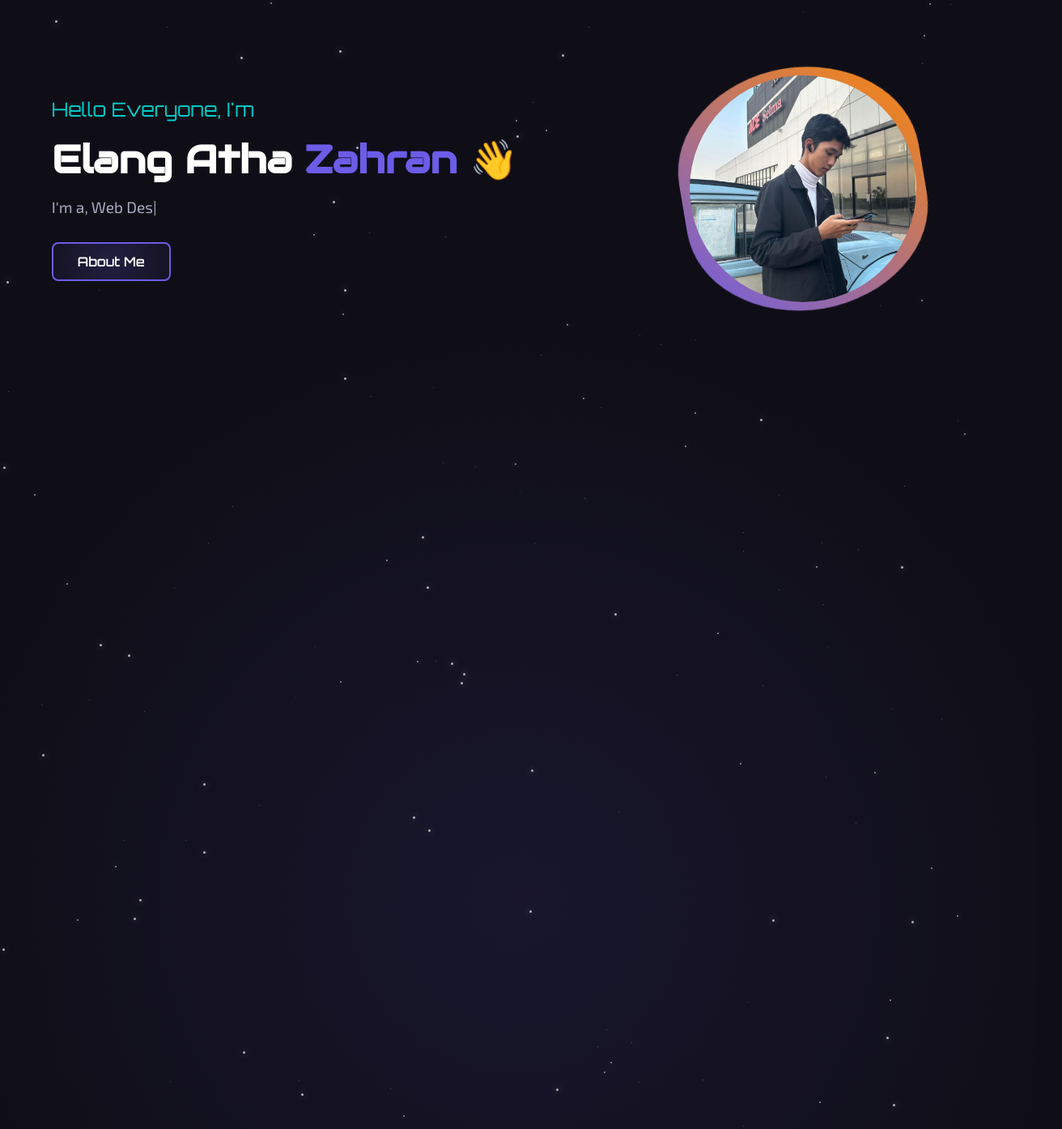
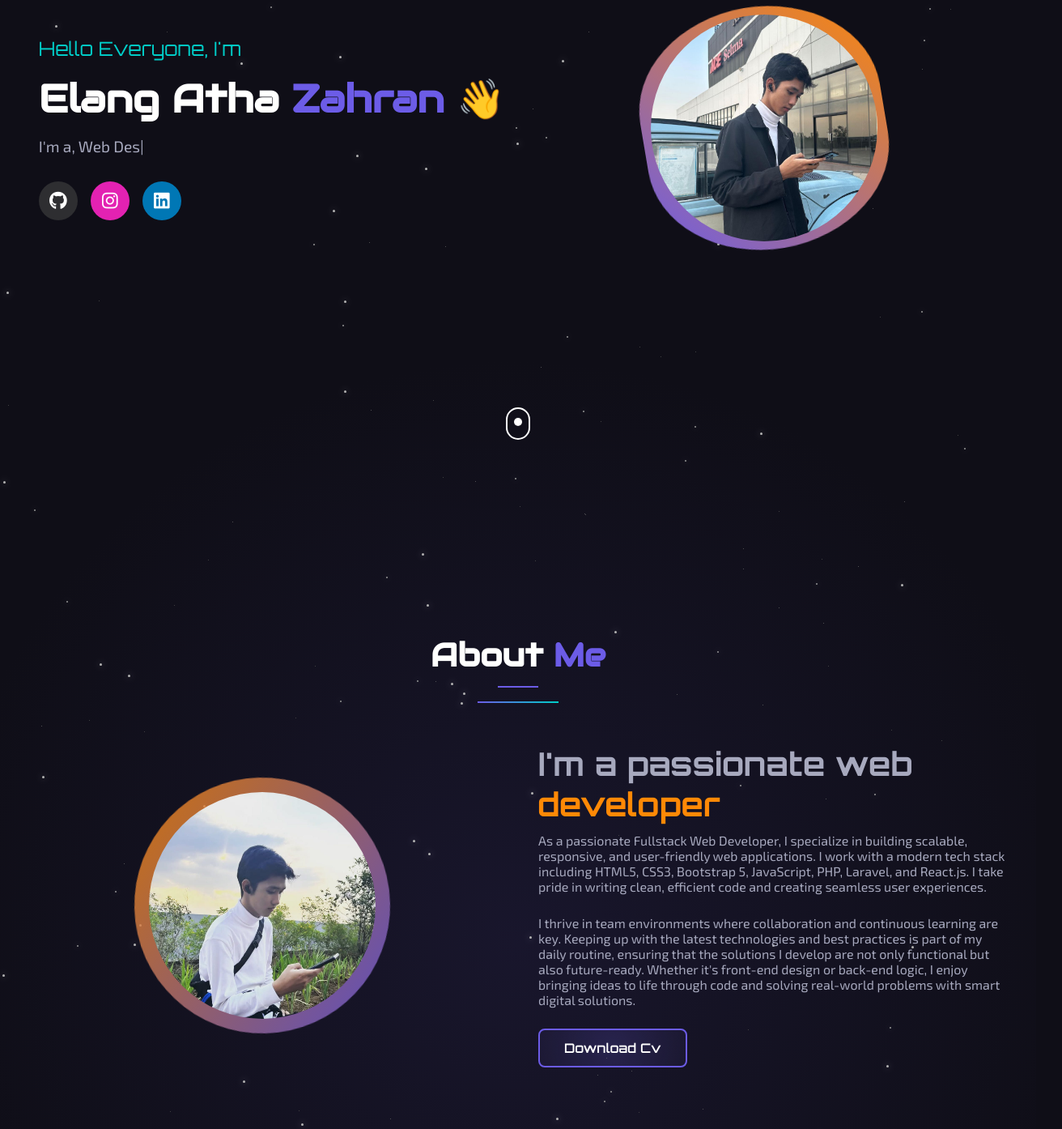
Before and after one commit to zayennn/cosmic-portfolio, a plain HTML site: page index.html in a window 1280 px wide. Shown: the part 221-1615 px from the top of the page at 81% size, 1312 px wide, since content can reach past the window. Drawn offline with nearby package versions, Linux system fonts and the light colour scheme.

Commit message:
adding aos

```diff
--- a/index.html
+++ b/index.html
@@ -12,8 +12,13 @@
     <link rel="stylesheet" href="./styles/stars.css">
     <link rel="stylesheet" href="./styles/navbar.css">
     <link rel="stylesheet" href="./styles/components.css">
+    <link rel="stylesheet" href="./styles/about.css">
 
+    <!-- font awesome -->
     <link rel="stylesheet" href="https://cdnjs.cloudflare.com/ajax/libs/font-awesome/6.4.0/css/all.min.css">
+
+    <!-- aos -->
+    <link rel="stylesheet" href="https://unpkg.com/aos@next/dist/aos.css" />
 </head>
 
 <body>
@@ -61,21 +66,43 @@
     <div class="container">
         <section class="hero" id="home">
             <div class="hero__content">
-                <p class="hero__subtitle">Hello Everyone, I'm</p>
-                <h1 class="hero__title">
+                <p class="hero__subtitle" data-aos="fade-up">Hello Everyone, I'm</p>
+                <h1 class="hero__title" data-aos="fade-up" data-aos-delay="300">
                     Elang Atha <span>Zahran 👋</span>
                 </h1>
-                <p class="hero__description">
+                <p class="hero__description" data-aos="fade-up" data-aos-delay="600">
                     I'm a, <span id="typed"></span>
                 </p>
-                <a href="#" class="btn btn-primary">About me</a>
+                <div class="hero__socials" data-aos="fade-up" data-aos-delay="900">
+                    <a href="#" class="github">
+                        <i class="fab fa-github"></i>
+                        <i class="fab fa-github"></i>
+                    </a>
+                    <a href="#" class="instagram">
+                        <i class="fab fa-instagram"></i>
+                        <i class="fab fa-instagram"></i>
+                    </a>
+                    <a href="#" class="linkedin">
+                        <i class="fab fa-linkedin"></i>
+                        <i class="fab fa-linkedin"></i>
+                    </a>
+                </div>
             </div>
-            <div class="image__content hero">
+            <div class="image__content hero" data-aos="fade-up" data-aos-delay="1200">
                 <img src="./images/me.jpg" alt="Profile Image">
             </div>
+
+            <a href="#about">
+                <button class="mouse__down">
+                    <div class="circle"></div>
+                    <p>
+                        Scroll Down
+                    </p>
+                </button>
+            </a>
         </section>
 
-        <!-- <section class="about" id="about">
+        <section class="about" id="about">
             <h1 class="section__title">
                 About <span>Me</span>
             </h1>
@@ -84,8 +111,25 @@
                 <div class="image__content about">
                     <img src="./images/about.jpg" alt="Elang Atha Zahran">
                 </div>
+                <div class="desc__about">
+                    <h1>I'm a passionate web <span>developer</span></h1>
+                    <p class="desc__about subtitle">
+                        As a passionate Fullstack Web Developer, I specialize in building scalable, responsive, and
+                        user-friendly web applications. I work with a modern tech stack including HTML5, CSS3, Bootstrap
+                        5, JavaScript, PHP, Laravel, and React.js. I take pride in writing clean, efficient code and
+                        creating seamless user experiences.
+                    </p>
+                    <p class="desc__about subtitle">
+                        I thrive in team environments where collaboration and continuous learning are key. Keeping up
+                        with the latest technologies and best practices is part of my daily routine, ensuring that the
+                        solutions I develop are not only functional but also future-ready. Whether it's front-end design
+                        or back-end logic, I enjoy bringing ideas to life through code and solving real-world problems
+                        with smart digital solutions.
+                    </p>
+                    <a href="#" class="btn btn-primary">Download Cv</a>
+                </div>
             </div>
-        </section> -->
+        </section>
         <div class="content__overlay about"></div>
     </div>
 
@@ -109,6 +153,12 @@
         });
     </script>
 
+    <!-- aos -->
+    <script src="https://unpkg.com/aos@next/dist/aos.js"></script>
+    <script>
+        AOS.init();
+    </script>
+
     <!-- my styles -->
     <script src="./scripts/cursor.js"></script>
     <script src="./scripts/stars.js"></script>
--- a/scripts/stars.js
+++ b/scripts/stars.js
@@ -94,7 +94,7 @@ function createBlackHole() {
 
     starsWrapper.appendChild(blackHole);
 
-    const radius = 250;
+    const radius = 200;
     const centerX = left + 60;
     const centerY = top + 60;
     const absorbedStars = [];
--- /dev/null
+++ b/styles/about.css
@@ -0,0 +1,100 @@
+section.about {
+    padding-top: 100px;
+}
+
+.about__content {
+    display: grid;
+    grid-template-columns: 1fr 1fr;
+    align-items: center;
+    justify-content: center;
+    gap: 50px;
+    padding: 50px 0;
+}
+
+.image__content.about {
+    position: relative;
+    width: 300px;
+    height: 300px;
+    border-radius: 50%;
+    display: flex;
+    align-items: center;
+    justify-content: center;
+    justify-self: center;
+    z-index: 1;
+}
+
+.image__content.about::before {
+    content: '';
+    position: absolute;
+    top: -8px;
+    left: -8px;
+    width: calc(100% + 16px);
+    height: calc(100% + 16px);
+    border-radius: 50%;
+    background: linear-gradient(45deg, var(--primary-color), var(--accent-color));
+    z-index: 0;
+    animation: rotateHeroImage 8s linear infinite;
+    /* filter: blur(3px); */
+    opacity: 0.8;
+}
+
+@keyframes rotateHeroImage {
+    0% {
+        transform: rotate(0deg);
+    }
+
+    100% {
+        transform: rotate(360deg);
+    }
+}
+
+.image__content.about img {
+    position: relative;
+    width: 280px;
+    height: 280px;
+    border-radius: 50%;
+    object-fit: cover;
+    z-index: 2;
+    border: 6px solid var(--card-bg);
+    display: block;
+    margin: 0 auto;
+}
+
+.desc__about {
+    display: flex;
+    flex-direction: column;
+    gap: 10px;
+}
+
+.desc__about h1 {
+    font-family: 'Orbitron', sans-serif;
+    font-size: 2.5rem;
+    color: var(--text-color);
+    max-width: 600px;
+}
+
+.desc__about h1 span {
+    color: var(--accent-color);
+}
+
+.desc__about.subtitle {
+    font-family: 'Exo 2', sans-serif;
+    color: var(--text-color);
+    margin-bottom: 1rem;
+}
+
+@media screen and (max-width: 992px) {
+    .about__content {
+        grid-template-columns: 1fr;
+        text-align: center;
+    }
+
+    .desc__about {
+        max-width: 700px;
+    }
+
+    .desc__about h1 {
+        font-size: 2rem;
+        text-align: center;
+    }
+}
--- a/styles/components.css
+++ b/styles/components.css
@@ -1,6 +1,14 @@
 /* section */
 section {
     min-height: 100vh;
+}
+
+.container {
+    position: relative;
+    top: 0;
+    left: 0;
+    width: 100%;
+    padding: 0 2rem;
 }
 
 .section__title {
@@ -117,3 +125,117 @@ section {
         transform: rotate(360deg);
     }
 }
+
+
+
+/* socials */
+/* github */
+.github {
+    background-color: #2e2e31;
+    color: #fff;
+    padding: 1.5rem;
+    border-radius: 50%;
+    position: relative;
+    transition: all 0.3s ease;
+    overflow: hidden;
+}
+
+.github i {
+    position: absolute;
+    top: 50%;
+    left: 50%;
+    transform: translate(-50%, -50%);
+    font-size: 1.4rem;
+    transition: all 0.3s ease;
+}
+
+.github i:nth-child(1) {
+    top: -50%;
+}
+
+.github:hover {
+    background-color: #fff;
+    color: #2e2e31;
+}
+
+.github:hover i:nth-child(1) {
+    top: 50%;
+}
+
+.github:hover i:nth-child(2) {
+    top: 150%;
+}
+
+/* instagram */
+.instagram {
+    background-color: #e322b2;
+    color: #fff;
+    padding: 1.5rem;
+    border-radius: 50%;
+    position: relative;
+    transition: all 0.3s ease;
+    overflow: hidden;
+}
+
+.instagram i {
+    position: absolute;
+    top: 50%;
+    left: 50%;
+    transform: translate(-50%, -50%);
+    font-size: 1.4rem;
+    transition: all 0.3s ease;
+}
+
+.instagram i:nth-child(1) {
+    top: -50%;
+}
+
+.instagram:hover {
+    background-color: #fff;
+    color: #e322b2;
+}
+
+.instagram:hover i:nth-child(1) {
+    top: 50%;
+}
+
+.instagram:hover i:nth-child(2) {
+    top: 150%;
+}
+
+/* linkedin */
+.linkedin {
+    background-color: #0077b5;
+    color: #fff;
+    padding: 1.5rem;
+    border-radius: 50%;
+    position: relative;
+    transition: all 0.3s ease;
+    overflow: hidden;
+}
+
+.linkedin i {
+    position: absolute;
+    top: 50%;
+    left: 50%;
+    transform: translate(-50%, -50%);
+    font-size: 1.4rem;
+    transition: all 0.3s ease;
+}
+
+.linkedin i:nth-child(1) {
+    top: -50%;
+}
+
+.linkedin:hover {
+    background-color: #fff;
+    color: #0077b5;
+}
+
+.linkedin:hover i:nth-child(1) {
+    top: 50%;
+}
+
+.linkedin:hover i:nth-child(2) {
+    top: 150%;
+}
--- a/styles/navbar.css
+++ b/styles/navbar.css
@@ -4,7 +4,7 @@
     top: 0;
     left: 0;
     width: 100vw;
-    padding: 1rem 2rem;
+    padding: 1rem 3rem;
     display: flex;
     align-items: center;
     justify-content: space-between;
--- a/styles/style.css
+++ b/styles/style.css
@@ -44,34 +44,25 @@ body {
     background-color: var(--bg-dark);
     color: #333;
     width: 100%;
-    height: 100vh;
+    height: auto;
     overflow-x: hidden;
     position: relative;
 }
 
 /* main content */
-.container {
-    position: relative;
-    top: 0;
-    left: 0;
-    /* width: 100vw; */
-    padding: 0 2rem;
-}
-
-/* hero */
 section.hero {
     display: grid;
     place-items: center;
     grid-template-columns: 1fr 1fr;
     align-items: center;
-    width: 100vw;
+    width: 100%;
     height: 100vh;
-    margin-top: -100px;
+    margin-top: -50px;
+    position: relative;
 }
 
 .hero__content {
-    display: block;
-    margin: 0 auto;
+    justify-self: center;
 }
 
 .hero__subtitle {
@@ -103,6 +94,12 @@ section.hero {
 
 #typed {
     text-transform: capitalize;
+}
+
+.hero__socials {
+    display: flex;
+    align-items: center;
+    gap: 1rem;
 }
 
 .image__content.hero {
@@ -147,6 +144,55 @@ section.hero {
     border: 10px solid var(--card-bg);
 }
 
+.mouse__down {
+    position: absolute;
+    bottom: 140px;
+    left: 50%;
+    transform: translateX(-50%);
+    width: 30px;
+    height: 40px;
+    border-radius: 100px;
+    border: 2px solid #fff;
+    background-color: transparent;
+    display: flex;
+    align-items: center;
+    justify-content: center;
+    cursor: pointer;
+}
+
+.mouse__down .circle {
+    width: 10px;
+    height: 10px;
+    border-radius: 50%;
+    background-color: var(--light-color);
+    animation: bounce 1s infinite alternate;
+}
+
+.mouse__down p {
+    color: var(--light-color);
+    font-size: 12px;
+    margin-top: 5px;
+    text-align: center;
+    position: absolute;
+    width: max-content;
+    top: 40px;
+    opacity: 0;
+    transition: opacity 0.3s ease;
+}
+
+.mouse__down:hover p {
+    opacity: 1;
+}
+
+@keyframes bounce {
+    from {
+        transform: translateY(0);
+    }
+    to {
+        transform: translateY(-10px);
+    }
+}
+
 @media screen and (max-width: 992px) {
     section.hero {
         grid-template-columns: 1fr;
@@ -158,66 +204,3 @@ section.hero {
         margin: 0 auto 50px auto;
     }
 }
-
-
-/* about section */
-section.about {
-    padding-top: 100px;
-}
-
-.about__content {
-    display: grid;
-    grid-template-columns: 1fr 1fr;
-    align-items: center;
-    justify-content: center;
-    gap: 50px;
-    padding: 50px 0;
-}
-
-.image__content.about {
-    position: relative;
-    width: 300px;
-    height: 300px;
-    border-radius: 50%;
-    display: flex;
-    align-items: center;
-    justify-content: center;
-    z-index: 1;
-}
-
-.image__content.about::before {
-    content: '';
-    position: absolute;
-    top: -8px;
-    left: -8px;
-    width: calc(100% + 16px);
-    height: calc(100% + 16px);
-    border-radius: 50%;
-    background: linear-gradient(45deg, var(--primary-color), var(--accent-color));
-    z-index: 0;
-    animation: rotateHeroImage 8s linear infinite;
-    /* filter: blur(3px); */
-    opacity: 0.8;
-}
-
-@keyframes rotateHeroImage {
-    0% {
-        transform: rotate(0deg);
-    }
-
-    100% {
-        transform: rotate(360deg);
-    }
-}
-
-.image__content.about img {
-    position: relative;
-    width: 280px;
-    height: 280px;
-    border-radius: 50%;
-    object-fit: cover;
-    z-index: 2;
-    border: 6px solid var(--card-bg);
-    display: block;
-    margin: 0 auto;
-}
```
Also changed, not shown: styles/cursor.css (+5 -5 lines).
